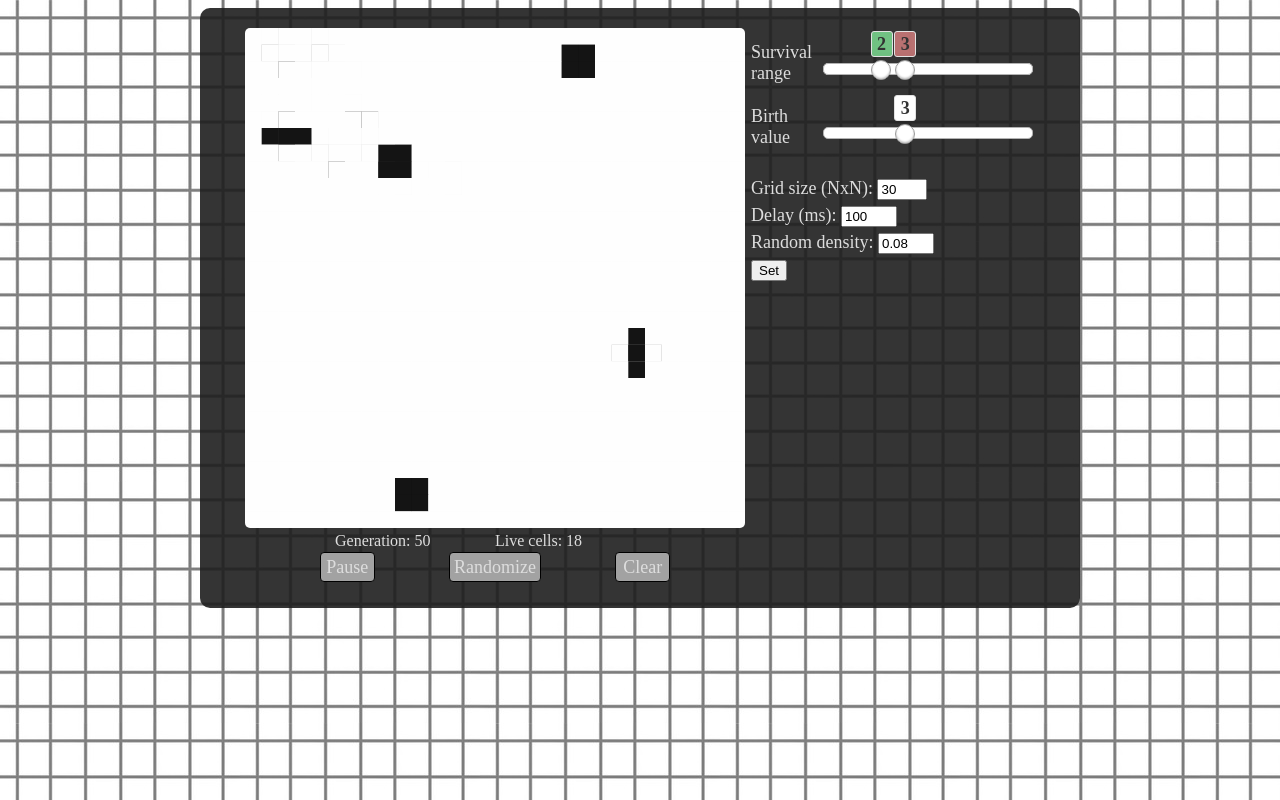
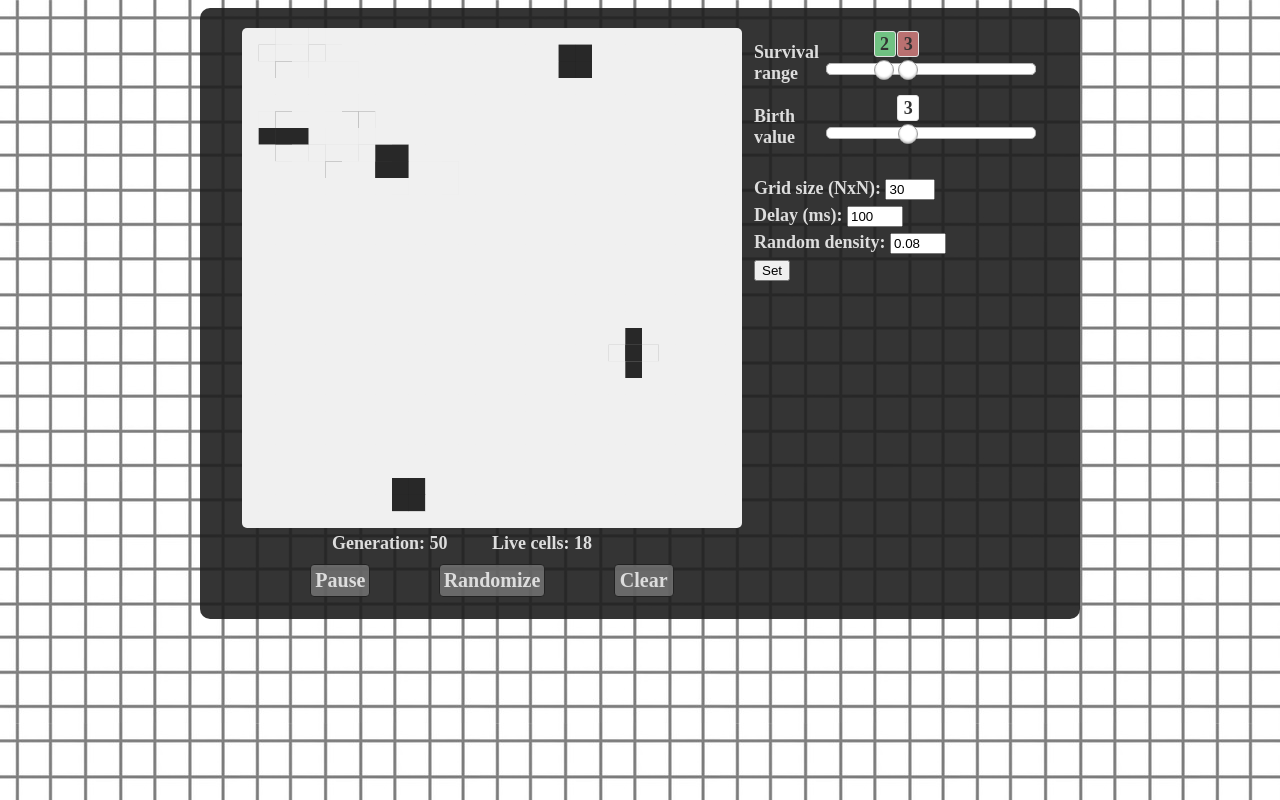
Before and after one commit to nrsyed/conway, a plain HTML site: page javascript/conway.html in a window 1280 px wide. Drawn offline with Linux system fonts and the light colour scheme.

Commit message:
Adjust colors, layout

```diff
--- a/javascript/conway.css
+++ b/javascript/conway.css
@@ -2,6 +2,8 @@ body {
   background-image: url("bg_grid.jpg");
   background-repeat: repeat;
   background-color: #fff;
+  font-size: 18px;
+  font-weight: bold;
 }
 
 canvas {
@@ -9,7 +11,6 @@ canvas {
 }
 
 form {
-  font-size: 18px;
   margin: 20px 0;
 }
 
@@ -30,17 +31,18 @@ html {
 }
 
 .button {
-  background-color: #a2a2a2;
-  border: 1px solid black;
+  background-color: rgba(140, 140, 140, 0.6);
+  border: 1px solid #222222;
   border-radius: 4px;
   cursor: pointer;
-  font-size: 18px;
+  font-size: 20px;
+  font-weight: bold;
+  min-width: 50px;
   padding: 0.2em;
-  min-width: 46px;
 }
 
 .button:hover {
-  background-color: rgba(200, 200, 200, 0.5);
+  background-color: rgba(200, 200, 200, 0.6);
 
   -webkit-touch-callout: none;
   -webkit-user-select: none;
@@ -54,7 +56,7 @@ html {
   display: flex;
   flex-direction: row;
   justify-content: space-evenly;
-  margin: 4px auto;
+  margin: 12px auto 0 auto;
   max-width: 500px;
   position: relative;
   top: -2px;
@@ -74,7 +76,7 @@ html {
 }
 
 .settings {
-  padding-left: 6px;
+  padding-left: 12px;
   text-align: left;
 }
 
--- a/javascript/conway.html
+++ b/javascript/conway.html
@@ -2,7 +2,7 @@
 <html lang="en" dir="ltr">
   <head>
     <link rel="stylesheet" type="text/css" href="conway.css">
-    <title>Conway's game of life</title>
+    <title>Interactive Conway's Game of Life</title>
   </head>
   <body>
     <div class="game-of-life">
--- a/javascript/conway.js
+++ b/javascript/conway.js
@@ -35,7 +35,7 @@ function GameCanvas(canvas, cellCounter=null, generationCounter=null,
   this.context = canvas.getContext("2d");
 
   /** @member {array} fillStyles - Live cell and dead cell colors. */
-  this.fillStyles = ["rgb(254,254,254)", "rgb(20,20,20)"];
+  this.fillStyles = ["rgb(240,240,240)", "rgb(40,40,40)"];
 
   /** @member {bool} running - true if the Game is active, false if paused. */
   this.running = true;
```
